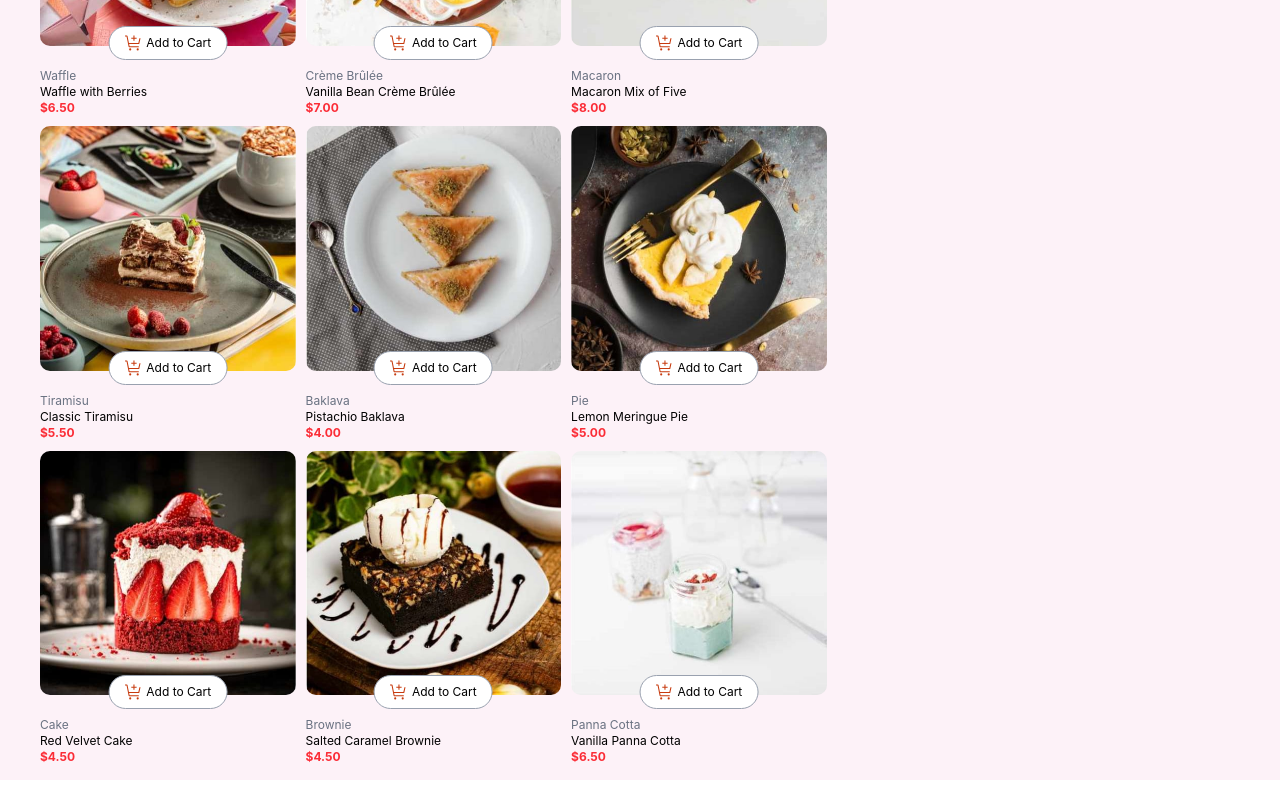
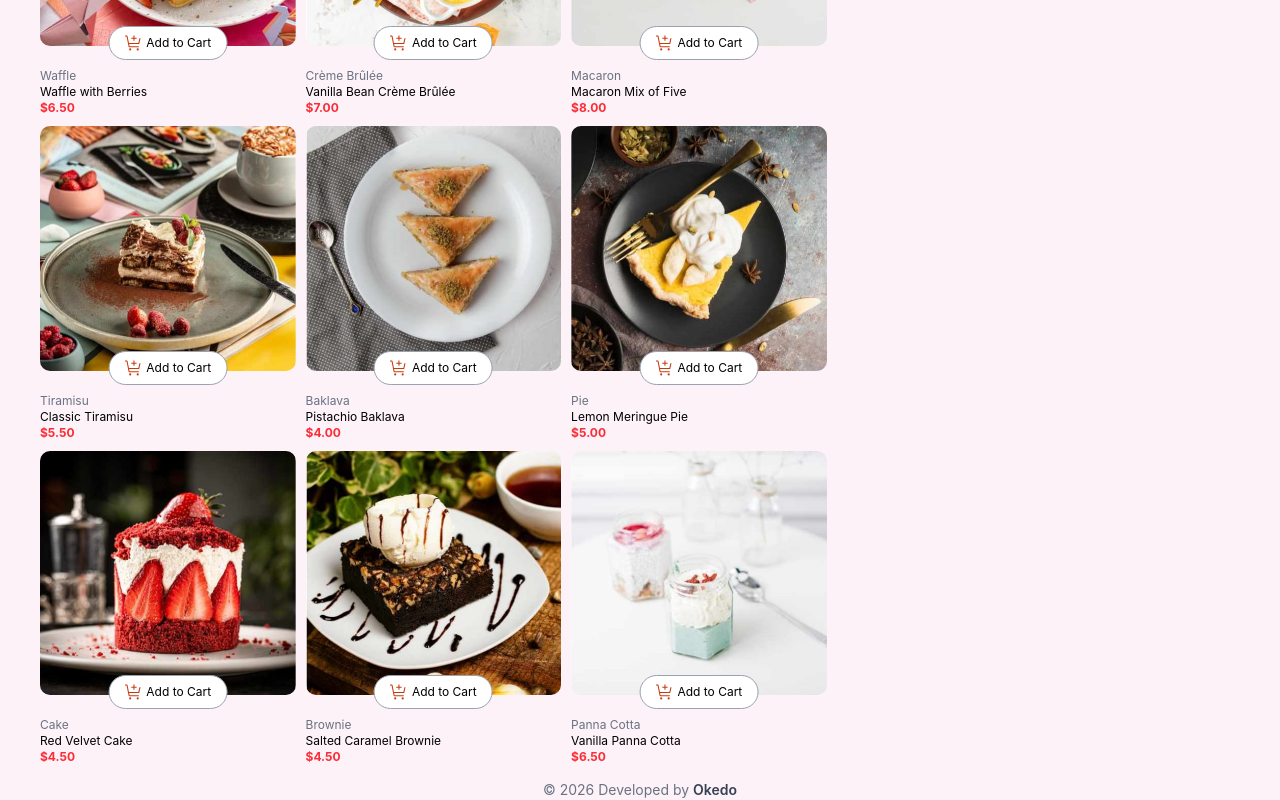
Before and after one commit to okedo01/products, a React (Vite) app in the folder product_list/: page / in a window 1280 px wide. Shown: the part 249-1049 px from the top of the page. Built offline with nearby package versions, Linux system fonts and the light colour scheme; a web font is replaced by a local one.

Commit message:
Complete footer

```diff
--- a/product_list/src/App.jsx
+++ b/product_list/src/App.jsx
@@ -95,6 +95,17 @@ export default function App() {
           )
         }
       </div>
+      <footer className="mt-12 py-6 text-center text-sm text-gray-500">
+        © {new Date().getFullYear()} Developed by{" "}
+        <a
+          href="https://github.com/okedo01"
+          target="_blank"
+          rel="noopener noreferrer"
+          className="font-semibold text-gray-700 hover:text-pink-600 hover:underline transition-colors"
+        >
+          Okedo
+        </a>
+      </footer>
     </div>
   )
 }
```
Lines whose indentation alone changed are shown as unchanged.
